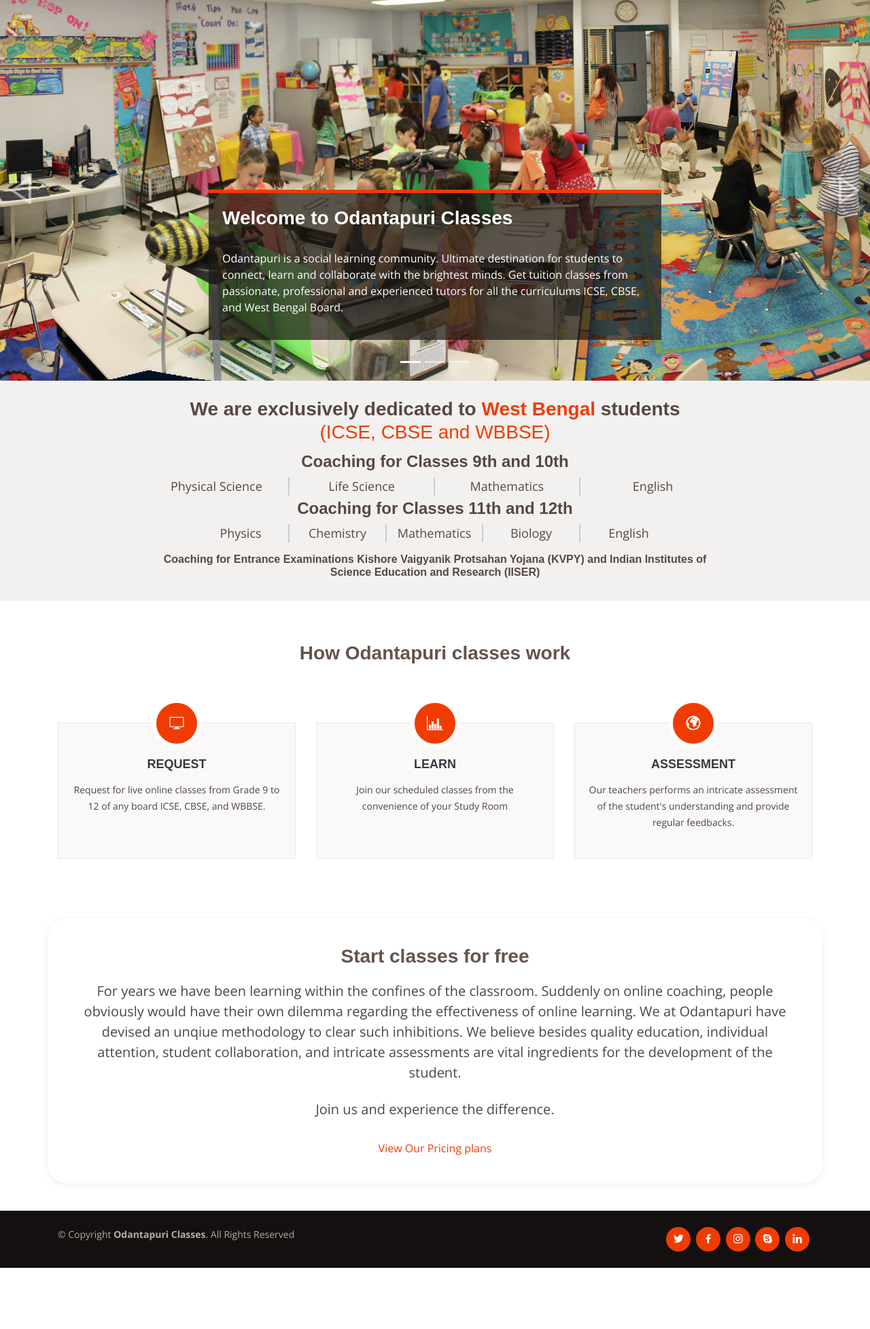
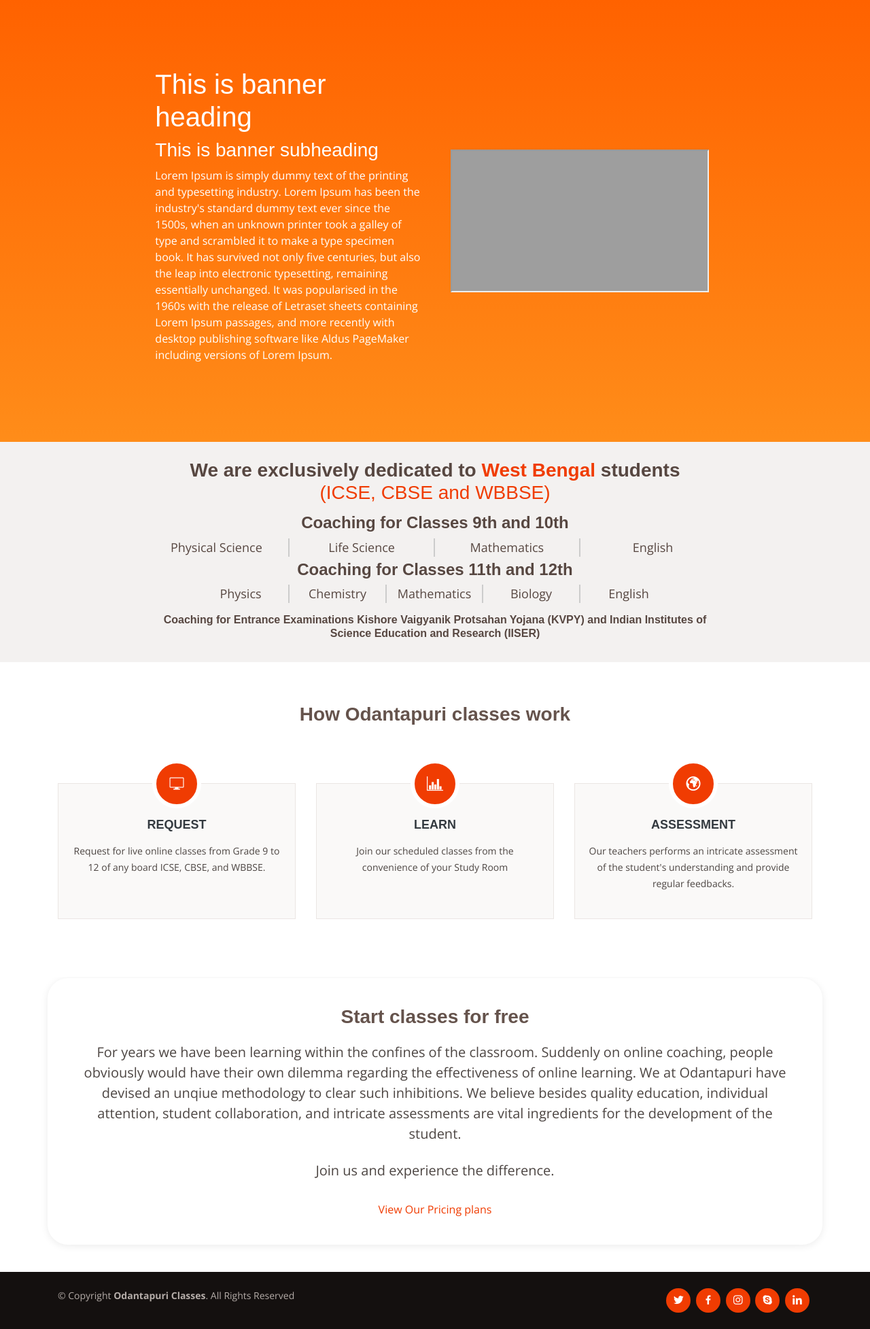
Before and after one commit to odantapuri/portal, a PHP site: page / in a window 1280 px wide. Shown: the part 112-2067 px from the top of the page at 68% size. Before the commit the page ends 1977 px from the top, so only its background shows below. Run offline with PHP 8.4, Linux system fonts and the light colour scheme; some libraries are stand-ins or nearby versions; some web fonts are replaced; grey boxes are pictures that could not be loaded.

Commit message:
added banner

```diff
--- a/CONTENT/ROOT_URI/_home.php
+++ b/CONTENT/ROOT_URI/_home.php
@@ -1,60 +1,16 @@
+<!-- removed carousel -->
 
-<section id="hero">
-  <div id="heroCarousel" class="carousel slide carousel-fade" data-ride="carousel">
-
-    <div class="carousel-inner" role="listbox">
-
-      <!-- Slide 1 -->
-      <div class="carousel-item active" style="background-image: url(assets/img/slide/slide-1.jpg);">
-        <div class="container">
-          <div class="carousel-content animated fadeInUp">
-            <h2>Welcome to <span>Odantapuri Classes</span></h2>
-            <p>Odantapuri is a social learning community. Ultimate destination for students to connect, learn and collaborate with the brightest minds.
-
-              Get tuition classes from passionate, professional and experienced tutors for all the curriculums ICSE, CBSE, and West Bengal Board.</p>
-            <!-- <div class="text-center"><a href="" class="btn-get-started">Read More</a></div> -->
-          </div>
-        </div>
-      </div>
-
-      <!-- Slide 2 -->
-      <div class="carousel-item" style="background-image: url(assets/img/slide/slide-2.jpg);">
-        <div class="container">
-          <div class="carousel-content animated fadeInUp">
-            <h2>Learn from anywhere</h2>
-            <p>On an average a student spends significant amount of time just on travel to get quality education. We want to cut down the travel and bring quality education at the student’s study table. </p>
-            <!-- <div class="text-center"><a href="" class="btn-get-started">Read More</a></div> -->
-          </div>
-        </div>
-      </div>
-
-      <!-- Slide 3 -->
-      <div class="carousel-item" style="background-image: url(assets/img/slide/slide-3.jpg);">
-        <div class="container">
-          <div class="carousel-content animated fadeInUp">
-            <h2>Best Coaching Classes</h2>
-            <p>We believe its not only quality education, but factors such as individual attention, student collaboration, and intricate assessments are vital ingredients for the development of a student. We at Odantapuri have collaborated with various technology partners to replicate such an environment.</p>
-            <!-- <div class="text-center"><a href="" class="btn-get-started">Read More</a></div> -->
-          </div>
-        </div>
-      </div>
-
-    </div>
-
-    <a class="carousel-control-prev" href="#heroCarousel" role="button" data-slide="prev">
-      <span class="carousel-control-prev-icon bx bx-left-arrow" aria-hidden="true"></span>
-      <span class="sr-only">Previous</span>
-    </a>
-
-    <a class="carousel-control-next" href="#heroCarousel" role="button" data-slide="next">
-      <span class="carousel-control-next-icon bx bx-right-arrow" aria-hidden="true"></span>
-      <span class="sr-only">Next</span>
-    </a>
-
-    <ol class="carousel-indicators" id="hero-carousel-indicators"></ol>
-
+<div class="home-banner">
+  <div class="banner-content col-md-4">
+    <h1>This is banner heading</h1>
+    <h3>This is banner subheading</h3>
+    <p class="content-desc">Lorem Ipsum is simply dummy text of the printing and typesetting industry. Lorem Ipsum has been the industry's standard dummy text ever since the 1500s, when an unknown printer took a galley of type and scrambled it to make a type specimen book. It has survived not only five centuries, but also the leap into electronic typesetting, remaining essentially unchanged. It was popularised in the 1960s with the release of Letraset sheets containing Lorem Ipsum passages, and more recently with desktop publishing software like Aldus PageMaker including versions of Lorem Ipsum.</p>
   </div>
-</section><!-- End Hero -->
+  <div class="banner-video col-md-4" style="float:right;">
+    <iframe width="380" height="210" src="https://www.youtube.com/embed/tgbNymZ7vqY">
+    </iframe>
+  </div>
+</div>
 
 <main id="main">
 
--- a/assets/css/style.css
+++ b/assets/css/style.css
@@ -2280,3 +2280,50 @@
   color: #fff;
   text-decoration: none;
 }
+
+/*--------------------------------------------------------------
+# Courses
+--------------------------------------------------------------*/
+
+.course-menu {
+  background: none;
+  position: fixed;
+  left: 0;
+  height: 100vh;
+  /* z-index: -1; */
+}
+.course-content {
+  padding-left: 20%;
+}
+
+ul.menu-list > li {
+  background: transparent;
+  color: #fff;
+  padding-left: 40px;
+}
+
+ul.menu-list > li.no-padding {
+  padding-left: 20px;
+}
+
+#courses section {
+  padding: 100px 0 0;
+}
+
+/*--------------------------------------------------------------
+# Home banner
+--------------------------------------------------------------*/
+
+.home-banner {
+  display: flex;
+  justify-content: center;;
+  background-image: linear-gradient(rgba(255,98,0,1),rgba(255,128,0,0.9));
+  color: #fff;
+  padding: 100px 0;
+}
+
+.banner-video {
+  display: flex;
+  justify-content: center;
+  align-items: center;
+}
```
